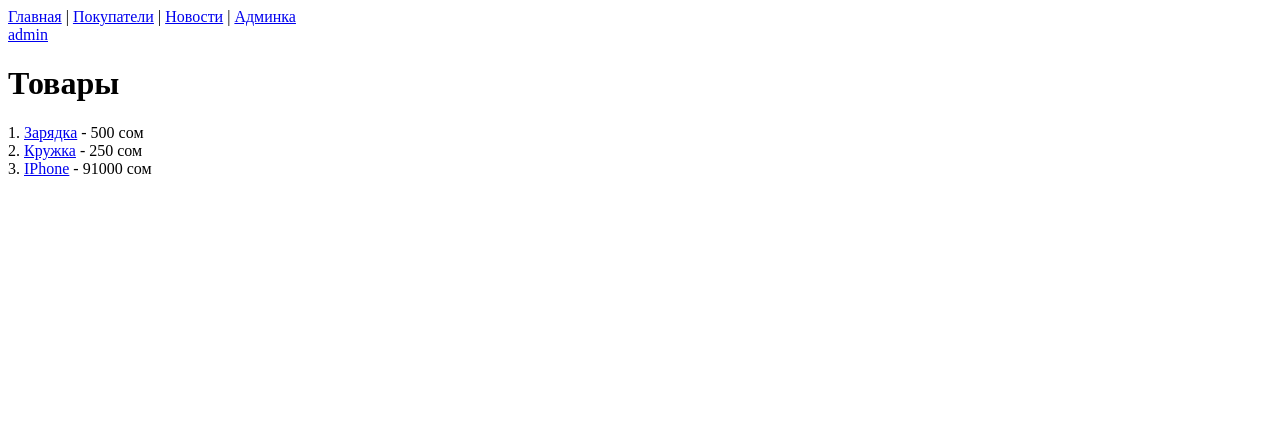
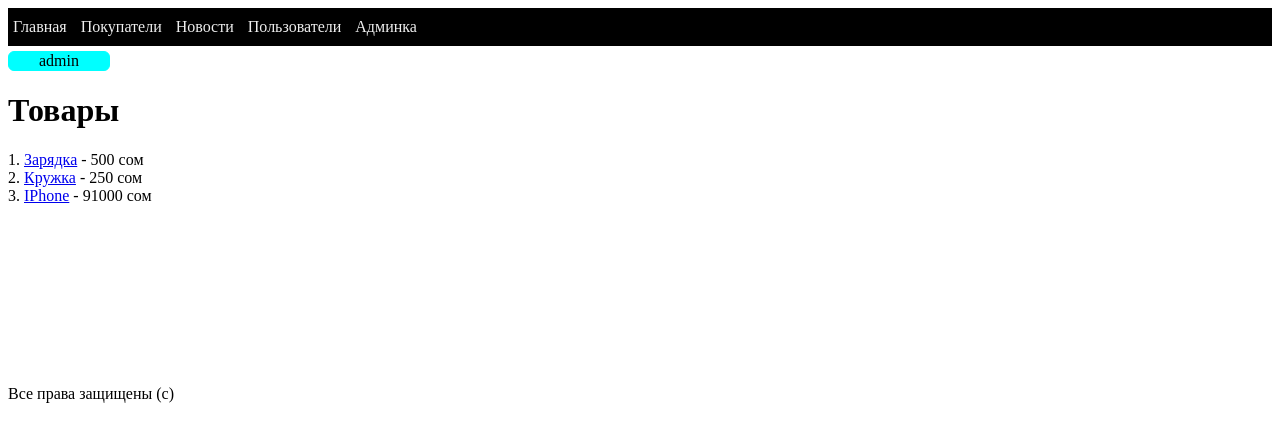
Before and after one commit to Aziretkhaitkulov/eshop123, a Django app: page / in a window 1280 px wide. Shown: the top 442 px of the page. Run offline with Django 5.2, Linux system fonts and the light colour scheme; a user stored in the database is signed in; data comes from the database, SQL or seed files in the repository; both versions use the stored data as it was after the commit.

Commit message:
added basehtml

```diff
--- /dev/null
+++ b/ESHOP/core/static/style.css
@@ -0,0 +1,26 @@
+nav {
+    background-color: black;
+    color: #eee;
+    padding: 10px 0 10px 5px;
+    box-sizing: border-box;
+}
+
+nav a {
+    text-decoration: none;
+    color: #eee;
+    margin-right: 10px;
+}
+
+.cabinet-link {
+    background-color: aqua;
+    border: 1px solid aqua;
+    border-radius: 6px;
+    width: 100px;
+    text-align: center;
+    margin-top: 5px;
+}
+
+.cabinet-link a {
+    color: black;
+    text-decoration: none;
+}
--- /dev/null
+++ b/ESHOP/core/templates/base.html
@@ -0,0 +1,29 @@
+<!DOCTYPE html>
+<!-- 1 -->
+{% load static %}
+<html>
+<head>
+    <title>Проект eshop!</title>
+    <!-- 2 -->
+    <link rel="stylesheet" href="{% static 'style.css' %}">
+</head>
+<body>
+    <nav>
+        <a href="/">Главная</a>
+        <a href="/costumers/">Покупатели</a>
+        <a href="{% url 'news-list' %}">Новости</a>
+        <a href="/users/">Пользователи</a>
+        <a href="/admin/">Админка</a>
+    </nav>
+
+    {% block content %}
+
+    {% endblock %}
+
+    <!-- br*10 -->
+    <br><br><br><br><br><br><br><br><br><br>
+    <footer>
+        Все права защищены (с)
+    </footer>
+</body>
+</html>
--- a/ESHOP/core/templates/index.html
+++ b/ESHOP/core/templates/index.html
@@ -1,10 +1,9 @@
-<a href="/">Главная</a> |
-<a href="/costumers/">Покупатели</a> |
-<a href="{% url 'news-list' %}">Новости</a> |
-<a href="/admin/">Админка</a>
+{% extends 'base.html' %}
+
+{% block content %}
 
 {% if request.user.is_authenticated %}
-    <div>
+    <div class="cabinet-link">
         <a href="/user/{{ request.user.id }}/">
             {{ request.user }}
         </a>
@@ -18,3 +17,5 @@
          - {{ product.price }} сом
     </div>
 {% endfor %}
+
+{% endblock %}
--- a/ESHOP/core/views.py
+++ b/ESHOP/core/views.py
@@ -49,3 +49,9 @@ def user_cabinet(request, id):
     user = User.objects.get(id=id)
     context = {"user": user}
     return render(request, 'cabinet.html', context)
+
+
+def users_list(request):
+    user_list = User.objects.all()
+    context = {"users": user_list}
+    return render(request, 'user_list.html', context)
--- a/ESHOP/eshop/settings.py
+++ b/ESHOP/eshop/settings.py
@@ -119,6 +119,7 @@ USE_TZ = True
 # https://docs.djangoproject.com/en/dev/howto/static-files/
 
 STATIC_URL = 'static/'
+STATIC_ROOT = BASE_DIR / 'static'
 
 # Default primary key field type
 # https://docs.djangoproject.com/en/dev/ref/settings/#default-auto-field
--- a/ESHOP/eshop/urls.py
+++ b/ESHOP/eshop/urls.py
@@ -16,17 +16,20 @@ Including another URLconf
 """
 from django.contrib import admin
 from django.urls import path
-from core.views import homepage, product_detail, user_cabinet
+from django.conf import settings  # 1
+from django.conf.urls.static import static  # 2
+from core.views import *
 from costumerapp.views import costumer_view
 from news.views import news_list, new_detail
 
 urlpatterns = [
     path('admin/', admin.site.urls),
     path('', homepage),
+    path('users/', users_list),
     path('user/<int:id>/', user_cabinet, name='user-cabinet'),
     path('product/<int:id>/', product_detail, name='product-detail'),
     path('costumers/', costumer_view),
     path('news/', news_list, name='news-list'),
     # /new-detail/8/
     path('new-detail/<int:id>/', new_detail, name='new-detail'),
-]
+] + static(settings.STATIC_URL, document_root=settings.STATIC_ROOT)  # 3
--- a/ESHOP/news/templates/new.html
+++ b/ESHOP/news/templates/new.html
@@ -1,3 +1,7 @@
+{% extends 'base.html' %}
+
+{% block content %}
+
 <h1>Страница одной новости</h1>
 <h2>{{ new.title }}</h2>
 <div>{{ new.article }}</div>
@@ -8,3 +12,5 @@
 {% for user in new.user_views.all %}
     <div>{{ user.username }}</div>
 {% endfor %}
+
+{% endblock %}
```
Also changed, not shown: ESHOP/core/templates/cabinet.html (+7 -1 lines), ESHOP/core/templates/product_detail.html (+5 -4 lines), ESHOP/core/templates/user_list.html (added, +14 -0 lines), ESHOP/costumerapp/templates/costumers.html (+5 -4 lines), ESHOP/news/templates/news_list.html (+5 -4 lines), ESHOP/db.sqlite3.
